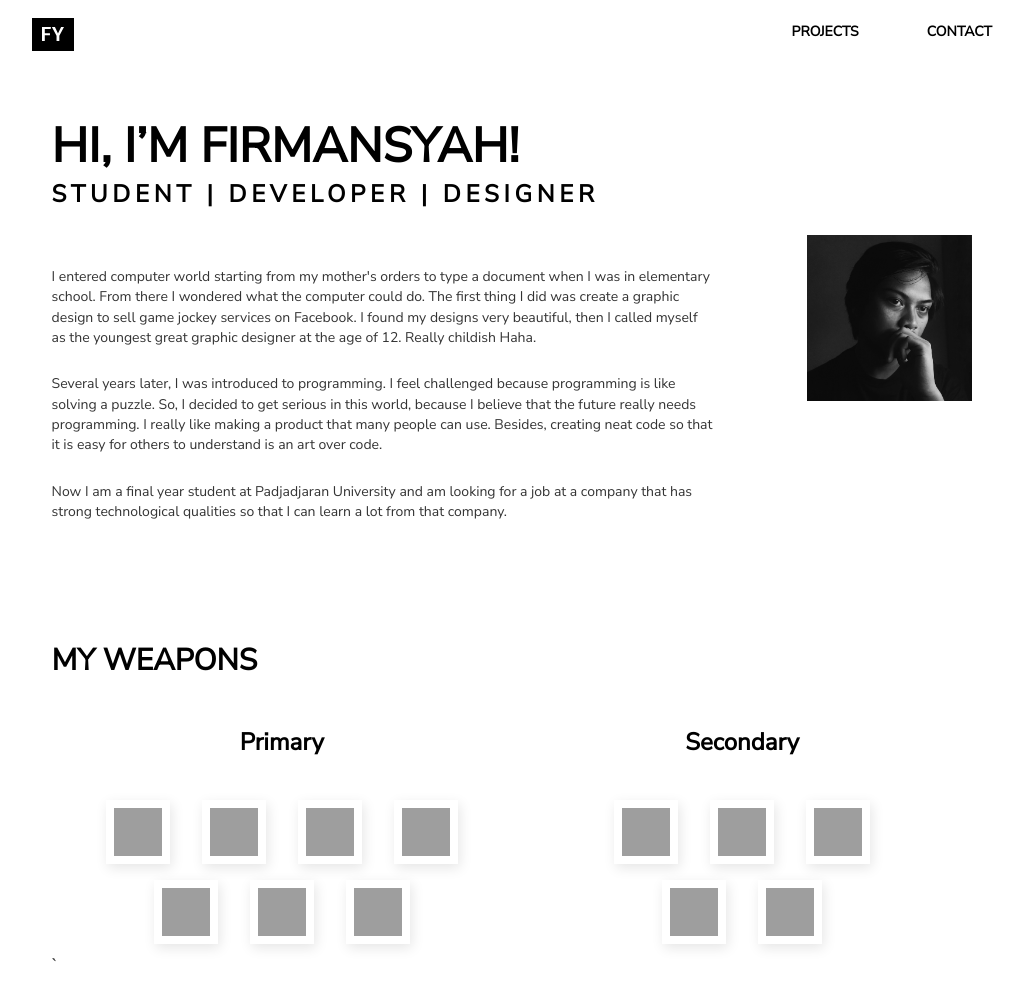
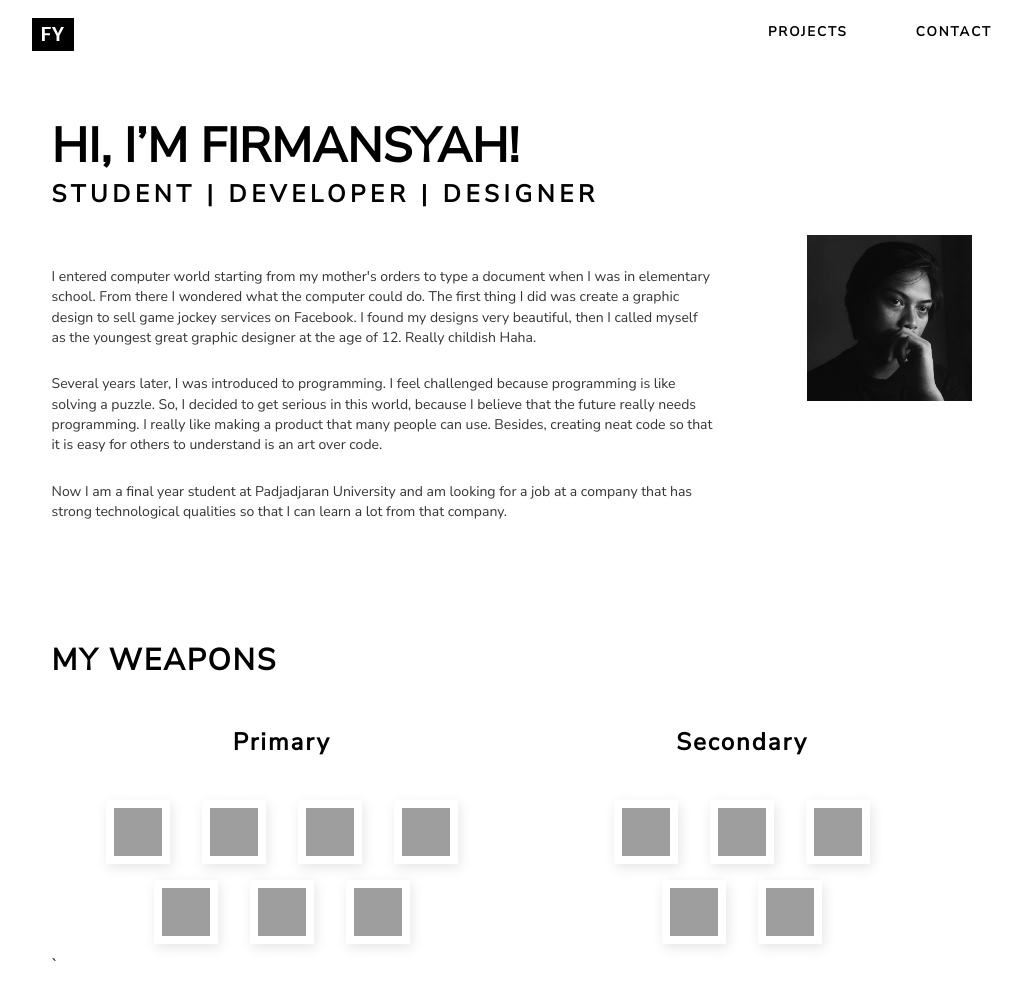
Before and after one commit to fyfirman/fyfirman.tech, a Gatsby site: page / in a window 1280 px wide. Shown: the top 981 px of the page, without its empty margins (128-1152 px from the left). Built offline with nearby package versions, Linux system fonts and the light colour scheme; Gatsby itself is replaced by a stand-in of ours; grey boxes are pictures that could not be loaded.

Commit message:
fix: typography

```diff
--- a/src/components/header/header.js
+++ b/src/components/header/header.js
@@ -3,6 +3,7 @@
 import "@fontsource/nunito-sans"
 
 import * as styles from "./header.styles"
+import "./header.scss"
 import Logo from "../../images/logo.svg"
 
 const Header = ({ projectRef, contactRef }) => {
@@ -17,8 +18,8 @@
             <img src={Logo} alt="fyfirman.tech" style={styles.logo} />
           </Link>
           <div style={styles.nav}>
-            <a onClick={() => moveTo(projectRef)} style={styles.button}>Projects</a>
-            <a onClick={() => moveTo(contactRef)} style={styles.button}>Contact</a>
+            <span onClick={() => moveTo(projectRef)} className="button">Projects</span>
+            <span onClick={() => moveTo(contactRef)} className="button">Contact</span>
           </div>
         </div>
       </div>
--- /dev/null
+++ b/src/components/header/header.scss
@@ -0,0 +1,12 @@
+.button {
+  display: inline-block;
+  vertical-align: middle;
+  font-family: "Nunito Sans";
+  text-decoration: none;
+  color: black;
+  text-transform: uppercase;
+  font-size: 10pt;
+  font-weight: 700;
+  cursor: pointer;
+  letter-spacing: 2px;
+}
--- a/src/components/header/header.styles.js
+++ b/src/components/header/header.styles.js
@@ -29,15 +29,3 @@ export const nav = {
   display: 'flex',
   gap: 'max(calc(10vw - 60px), 16px)'
 }
-
-export const button = {
-  display: 'inline-block',
-  verticalAlign: 'middle',
-  fontFamily: 'Nunito Sans',
-  textDecoration: 'none',
-  color: 'black',
-  textTransform: 'uppercase',
-  fontSize: 14,
-  fontWeight: 700,
-  cursor: 'pointer',
-}
--- a/src/styles/index.styles.js
+++ b/src/styles/index.styles.js
@@ -33,6 +33,7 @@ export const headings2 = {
   textTransform: 'uppercase',
   color: 'black',
   fontSize: 30,
+  letterSpacing: '2px'
 }
 
 export const weaponType = {
```
